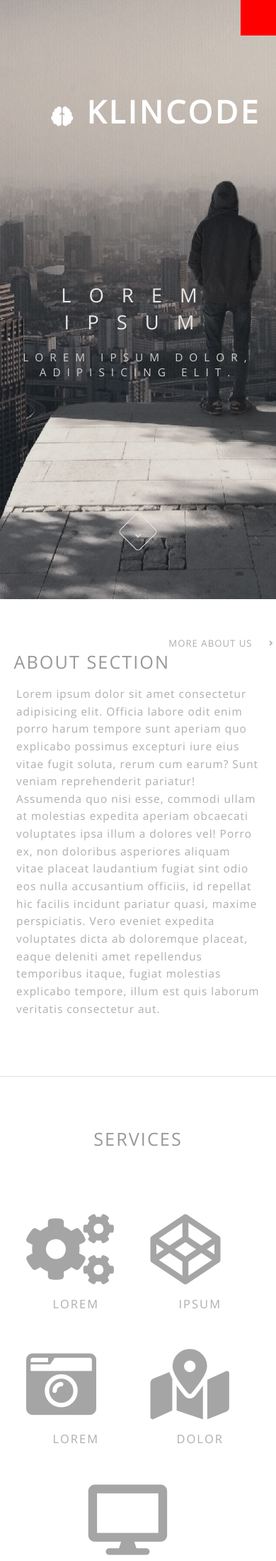
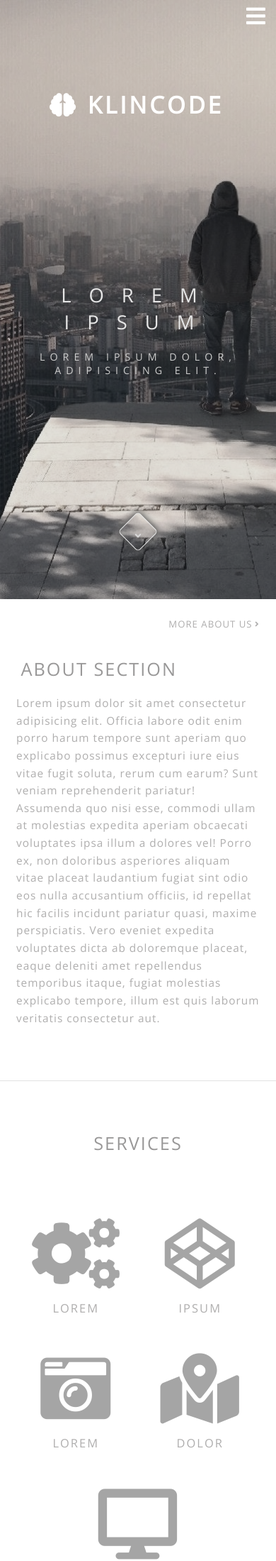
Before and after one commit to klincode-sandbox/personal-page, a PHP site: page /index.html in a window 390 px wide. Shown: the top 2199 px of the page at 71% size. Run offline with PHP 8.4, Linux system fonts and the light colour scheme; some libraries are stand-ins or nearby versions.

Commit message:
media queries c.d - start landscape

```diff
--- a/css/style.css
+++ b/css/style.css
@@ -15,9 +15,9 @@ html {
 }
 
 .wrapper {
-    position:relative;
+    position: relative;
     margin: 0 auto;
-    max-width: 1600px;
+    max-width: 1700px;
     /* overflow-x: hidden; */
     border-left: 1px solid rgba(207, 207, 207, 0.6);
     border-right: 1px solid rgba(207, 207, 207, 0.6);
@@ -49,10 +49,11 @@ li {
 }
 
 .logo {
-    position: absolute;
-    top: 4vh;
+    position: fixed;
+    top: 3.5vh;
     left: 30px;
-    min-width: 100px;
+    /* min-width: 100px; */
+    width: 250px;
     transform: translateY(-50%);
     text-transform: uppercase;
     line-height: 1.7;
@@ -64,12 +65,6 @@ li {
     font-size: 1.4rem;
 }
 
-.logo a h1 span {
-    display: inline-block;
-    width: 75%;
-    ;
-    border-bottom: 1px solid rgb(255, 255, 255);
-}
 
 .logo a {
     display: block;
@@ -107,11 +102,15 @@ nav .hamburger {
     display: none;
     top: 0%;
     right: 0%;
-
     width: 50px;
     height: 50px;
-    background: red;
-    ;
+    cursor: pointer;
+}
+
+nav .hamburger i {
+    color: #fff;
+    font-size: 4rem;
+    padding: 5px;
 }
 
 nav .navmenu li a {
@@ -212,7 +211,8 @@ header button {
     color: rgb(192, 192, 192);
     border-radius: 12%;
     cursor: pointer;
-    box-shadow: 0;
+
+    box-shadow: 0px 0px 10px 2px rgb(92, 92, 92);
 }
 
 header button div {
@@ -265,23 +265,27 @@ header button i {
 
 .flex-container {
     display: flex;
-    padding: 3% 0;
+    padding: 1% 0;
     height: 100%;
 }
 
 /* sekcja 1 about */
 
+.about h2 {
+    padding: 10px;
+}
+
 .about .more-info {
     position: absolute;
-    top: 7%;
-    right: 5%;
+    top: 20PX;
+    right: 10px;
     color: rgb(175, 174, 174);
     line-height: 1rem;
     text-decoration: none;
     text-transform: uppercase;
     letter-spacing: 1px;
     transition: 0.4s;
-    padding:10px;
+    padding: 10px;
 }
 
 .about .more-info:hover {
@@ -290,8 +294,8 @@ header button i {
 
 .about .more-info i {
     position: absolute;
-    top:9px;
-    right: -20px;
+    top: 9px;
+    right: 0px;
     transform: rotate(-90deg);
     font-size: 1rem;
 }
@@ -355,13 +359,14 @@ header button i {
 
 /* układ dwu-kolumnowy */
 section.about .two-columns {
-    flex-basis: 50vw;
-    flex-grow: 2;
+    flex-basis: 50%;
     padding: 1%;
     column-count: 2;
-    height: 100%;
+    flex-grow: 2;
     color: rgb(175, 174, 174);
 }
+
+
 
 /* sekcja 2 services */
 .services {
@@ -926,16 +947,21 @@ footer div a {
 
 }
 
-@media (max-width:980px) {
+
+
+@media (max-width:980px) and (orientation:portrait) {
 
     .logo {
+        position: absolute;
         top: 120px;
         left: 50%;
+        width: 350px;
         transform: translateX(-50%);
+
     }
 
     .logo i {
-        font-size: 2.6rem;
+        font-size: 3.3rem;
     }
 
     .logo a {
@@ -1069,7 +1097,7 @@ footer div a {
     }
 
     .logo i {
-        font-size: 2.5rem;
+        font-size: 3rem;
     }
 
     .logo a {
@@ -1077,13 +1105,12 @@ footer div a {
         border: 0px;
     }
 
-    .logo a h1 span {
-        border-bottom: 0px;
+    nav .hamburger i {
+        font-size: 3.5rem;
     }
 
-
     header .header-textblock {
-        top:50%;
+        top: 50%;
         width: 90%;
     }
 
@@ -1269,24 +1299,34 @@ footer div a {
     }
 }
 
-@media (max-width:726px)
-{
+@media (max-width:726px) and (orientation:portrait) {
+
+    header h3 {
+        font-size: 1.4rem;
+        letter-spacing: 8px;
+        font-weight: 300;
+    }
+
     header .header-textblock {
         width: 100%;
-        padding:0 1%;
+        padding: 0 1%;
     }
+
     .work .images .image {
         width: 100%;
 
     }
 }
 
-@media (max-width:615px)
-{
+@media (max-width:615px) and (orientation:portrait) {
+    /* .logo i {
+        font-size: 1.7rem;
+    } */
+
     header .header-textblock {
         top: 47%;
         width: 100%;
-        padding:0 1%;
+        padding: 0 1%;
     }
 
     header h2 {
@@ -1297,30 +1337,47 @@ footer div a {
     }
 
     header h3 {
-        font-size: 1.4rem;
-        letter-spacing: 9px;
+        font-size: 1.3rem;
+        letter-spacing: 7px;
         /* padding-top:10%; */
 
     }
 
     .about .more-info {
         right: 6%;
-        font-size: 1.2rem;;
+        font-size: 1.2rem;
+        ;
     }
 
     .vector-images {
         width: 100%;
+
+    }
+
+    .vector-images {
+        flex-wrap: wrap;
+        justify-content: center;
+        width: 100%;
     }
 
     .vector-image {
-        width:50%;
+
+        text-align: center;
+        width: 50%;
     }
+
+    .vector-image i {
+        font-size: 9rem;
+
+    }
+
 
     .motto h3 {
         margin-bottom: 80px;
         font-size: 1.5rem;
 
     }
+
     .motto button {
         bottom: 10%;
     }
@@ -1345,11 +1402,63 @@ footer div a {
     .template .content {
         width: 100%;
         padding: 5% 0px;
-height:40vh;
+        height: 40vh;
     }
+
     .motto button,
     .work button {
         padding: 10px 15px;
-    font-size: 1rem;;
+        font-size: 1rem;
+        ;
     }
 }
+
+@media (max-width:480px) and (orientation:portrait) {
+    nav .hamburger i {
+        font-size: 2.8rem;
+        padding: 8px;
+    }
+
+    .logo {
+        width: 250px;
+        top: 120px;
+        left: 50%;
+        transform: translateX(-50%);
+    }
+
+    .logo h1 {
+        font-size: 3rem;
+        ;
+    }
+
+    .services .text-content .two-columns {
+        margin-bottom: 75px;
+    }
+
+    .opinion div h2 {
+        padding-bottom: 20px;
+    }
+
+    .opinion div .citate {
+        font-size: 1.3rem;
+        padding: 20% 5%;
+
+    }
+
+    .opinion div .citate .citate-author {
+        text-align: center;
+        font-size: 1.1rem;
+        color: rgb(255, 255, 255);
+        font-weight: 200;
+    }
+
+    .template {
+        height: 70vh;
+    }
+
+    .template .content button {
+        margin: 5% auto;
+        padding: 12px 10px;
+
+    }
+}
--- a/index.html
+++ b/index.html
@@ -26,7 +26,7 @@
         </div>
         <nav>
 
-            <div class="hamburger"></div>
+            <div class="hamburger"><i class="fas fa-bars"></i></div>
             <ul class="navmenu">
                 <li>
                     <a href="#">Home <i class="fas fa-angle-down"></i></a>
@@ -191,14 +191,16 @@
                 <h3>Lorem ipsum dolor sit amet consectetur adipisicing elit. Id at maiores praesentium harum
                     repudiandae
                     amet tenetur enim ratione quas unde.</h3>
-                <button>Lorem ipsum</button>
+                <button class="button">Lorem ipsum</button>
             </div>
         </section>
 
         <section class="work">
             <h2>Work</h2>
             <div>
-                <p>Lorem ipsum dolor sit amet consectetur adipisicing elit. Blanditiis excepturi et aut totam!</p>
+                <p>Lorem ipsum dolor sit amet consectetur adipisicing elit. Blanditiis excepturi et aut totam! Lorem,
+                    ipsum dolor sit amet consectetur adipisicing elit. Ducimus veritatis ad voluptate beatae
+                    necessitatibus voluptatibus. Autem quos nemo ad corporis?</p>
             </div>
             <div class="images">
                 <div class="image"><img src="img/work1.jpg" alt="image 1">
@@ -225,7 +227,7 @@
         <div class="more-info-work">
             <div>
                 <h2>Lorem ipsum dolor sit amet!.</h2>
-                <button>Lorem ipsum</button>
+                <button class="button">Lorem ipsum</button>
             </div>
         </div>
 
@@ -284,9 +286,11 @@
                 <h2>People</h2>
                 <div class="citate">
                     <p>Lorem ipsum dolor sit amet consectetur adipisicing elit. Aliquid mollitia vitae, autem maxime
-                        quos
-                        quae,
-                        at ea nulla suscipit nostrum doloremque voluptatum ad. Tenetur, voluptate?</p>
+                        quos quae,
+                        at ea nulla suscipit nostrum doloremque
+                        Lorem ipsum dolor sit amet consectetur adipisicing elit. Amet eius laborum explicabo saepe
+                        eligendi earum.
+                    </p>
                     <span class="citate-author">- Lorem Ipsum</span>
                 </div>
             </div>
@@ -313,7 +317,7 @@
                 <input type="text" placeholder="Enter your email">
                 <input type="button" value="subscribe" name="subscribe">
                 <div class="note">
-                    <span>Lorem ipsum dolor sit amet consectetur adipisicing.</span>
+                    <span>Lorem ipsum dolor sit amet.</span>
                 </div>
             </div>
         </section>
```
Also changed, not shown: other parts of css/style.css (+76 -55 lines). Lines whose indentation alone changed are shown as unchanged.
